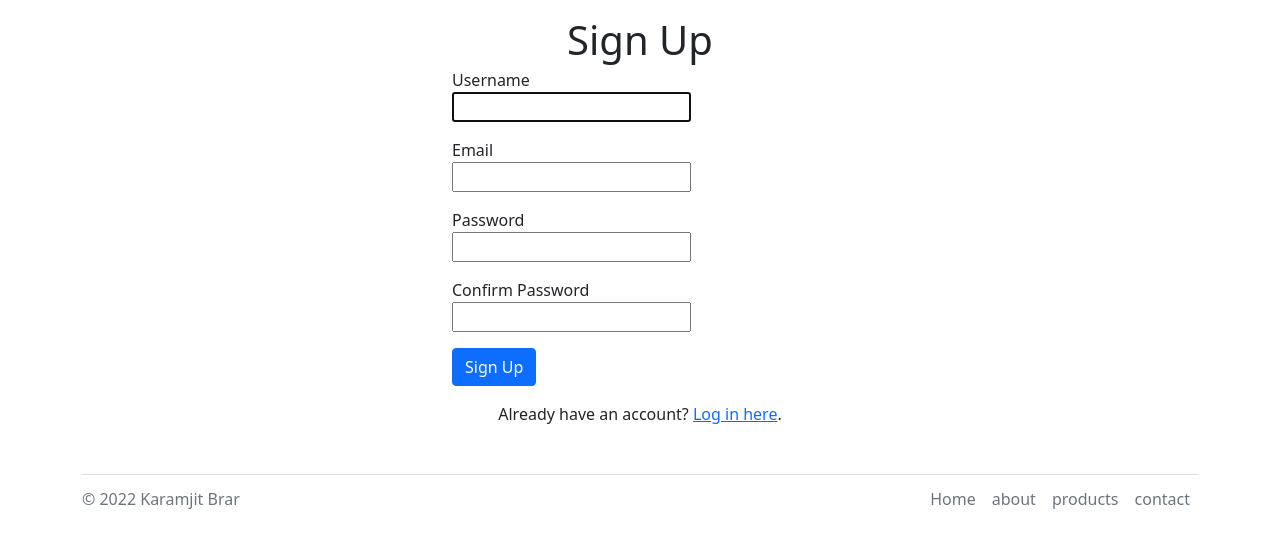
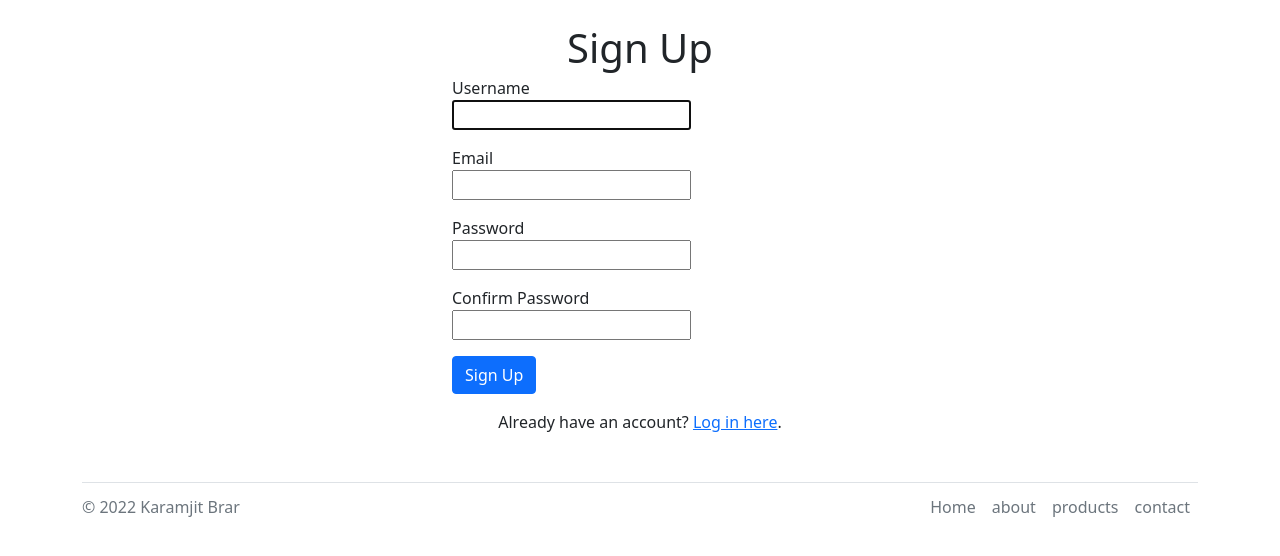
Before and after one commit to brar-karamjit/inventory_manager, a Django app: page /signup/ in a window 1280 px wide. Shown: the part 56-612 px from the top of the page. Run offline with Django 4.2, Linux system fonts and the light colour scheme.

```diff
--- a/templates/signup.html
+++ b/templates/signup.html
@@ -5,7 +5,7 @@ Sign Up
 {% endblock title %}
 
 {% block body %}
-<div class="container my-3" style="max-width: 400px;">
+<div class="container my-4" style="max-width: 400px;">
     <h1 class="text-center mb-1">Sign Up</h1>
 
     {% if messages %}
```
